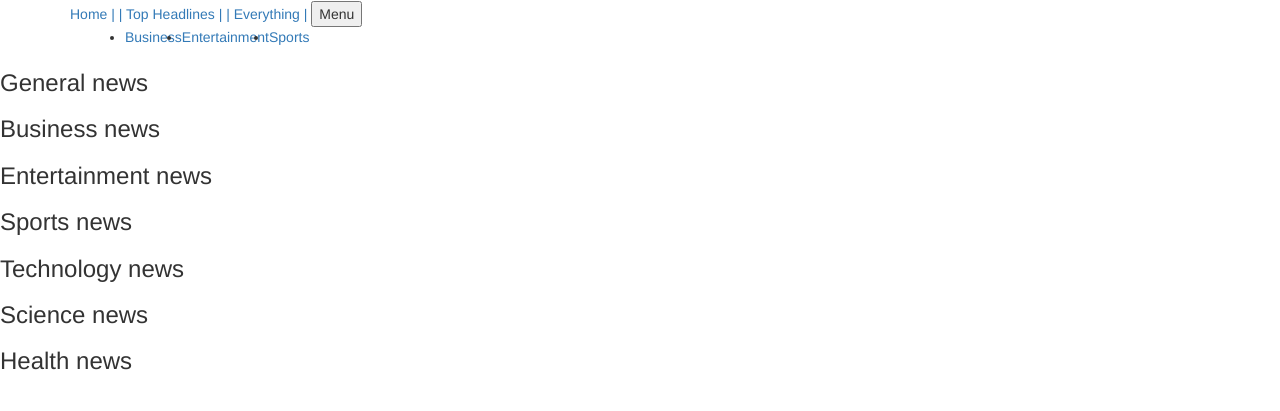
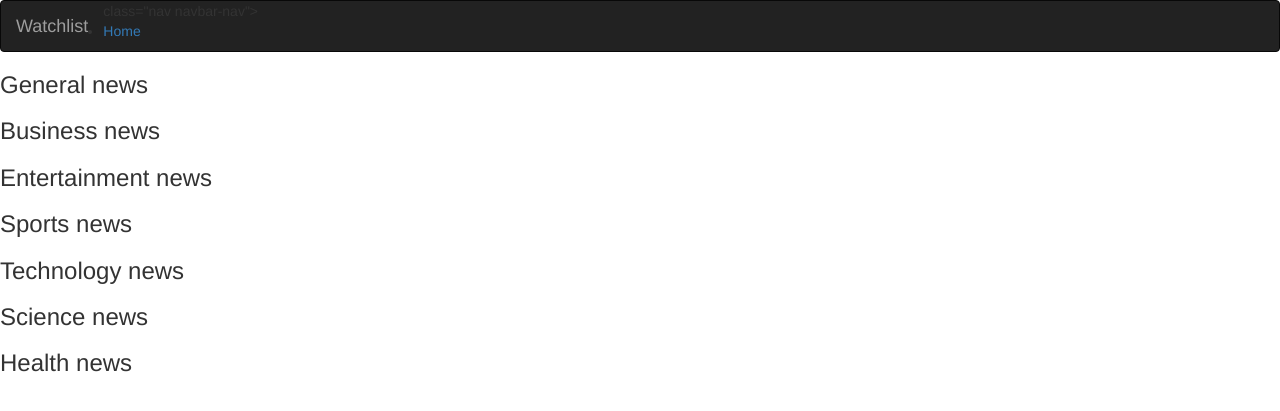
Before and after one commit to Evohmike/News-Highlights, a Flask app: template app/templates/index.html in a window 1280 px wide. Shown: the top 411 px of the page. Run offline with Flask 2, Linux system fonts and the light colour scheme; the template is opened without the code that fills it, so the values that code supplies are empty; some libraries are stand-ins or nearby versions.

Commit message:
added navbar template

```diff
--- a/app/templates/navbar.html
+++ b/app/templates/navbar.html
@@ -1,25 +1,20 @@
-<nav class="navbar navbar-expand-lg navbar-light fixed-top" id="navMain">
-    <div class="container">
-        <a class="smooth-scroll" href="/#top">Home |</a>
-        <a class="smooth-scroll" href="/topheadlines&40">| Top Headlines |</a>
-        <a class="smooth-scroll" href="/everything&40">| Everything |</a>
-        <button class="navbar-toggler navbar-toggler-right" type="button" data-toggle="collapse"
-                data-target="#navbarResponsive"
-                aria-controls="navbarResponsive" aria-expanded="false" aria-label="Toggle navigation">Menu
-            <i class="fa fa-bars"></i>
-        </button>
-        <div class="collapse navbar-collapse" id="navbarResponsive">
-            <ul class="navbar-nav ml-auto">
-                <li class="nav-item">
-                    <a class="nav-link smooth-scroll" href="/#business">Business</a>
-                </li>
-                <li class="nav-item">
-                    <a class="nav-link smooth-scroll" href="/#entertainment">Entertainment</a>
-                </li>
-                <li class="nav-item">
-                    <a class="nav-link smooth-scroll" href="/#sports">Sports</a>
-                </li>
+<div class="navbar navbar-inverse" role="navigation">
+    <div class="container-fluid">
+        <div class="navbar-header">
+            <button type="button" class="navbar-toggle" data-toggle="collapse" data-target=".navbar-collapse">
+                <span class="sr-only">Toggle navigation</span>
+                <span class="icon-bar"></span>
+                <span class="icon-bar"></span>
+                <span class="icon-bar"></span>
+            </button>
+            <a class="navbar-brand" href="/"> Watchlist </a>
+        </div>
+        <div class="navbar-collapse collapse">
+            <ul> class="nav navbar-nav">
+                <li><a href="/">Home</a></li>
+
             </ul>
         </div>
+
     </div>
-</nav>
+</div>
```
